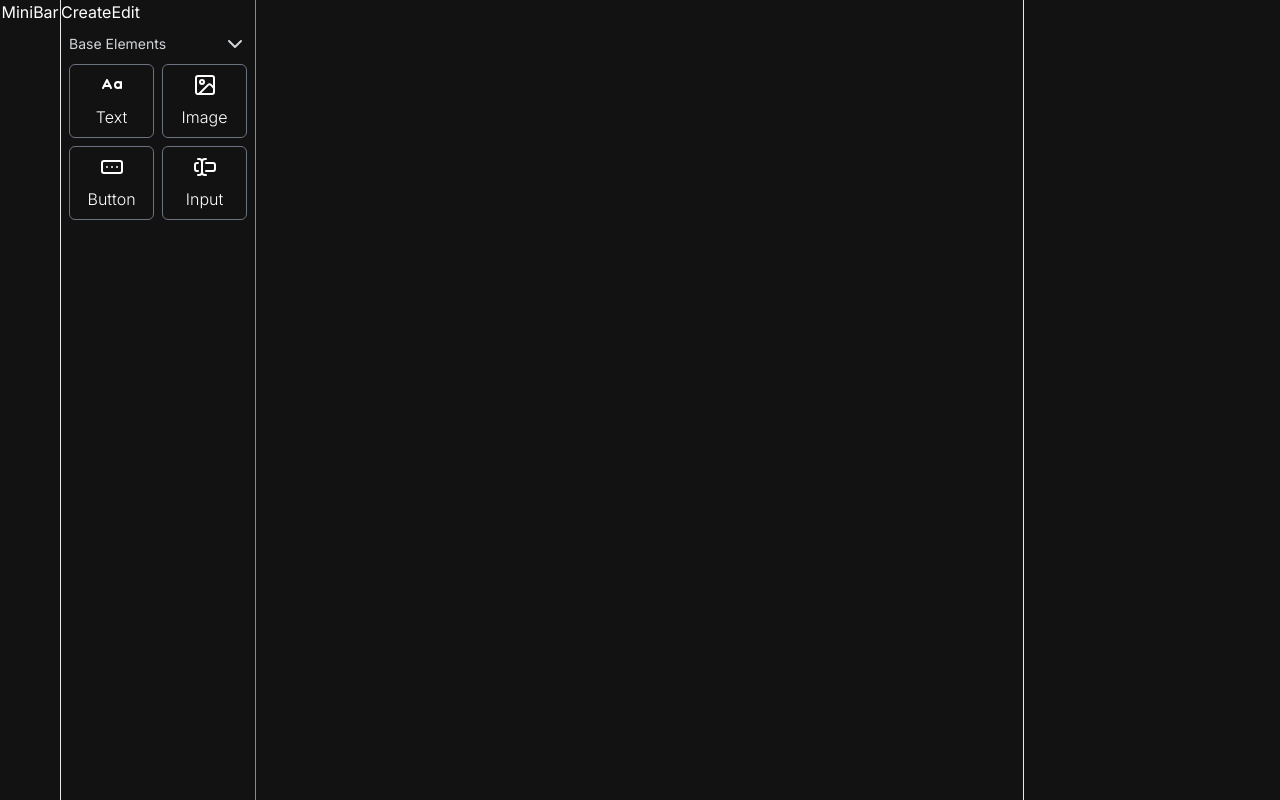
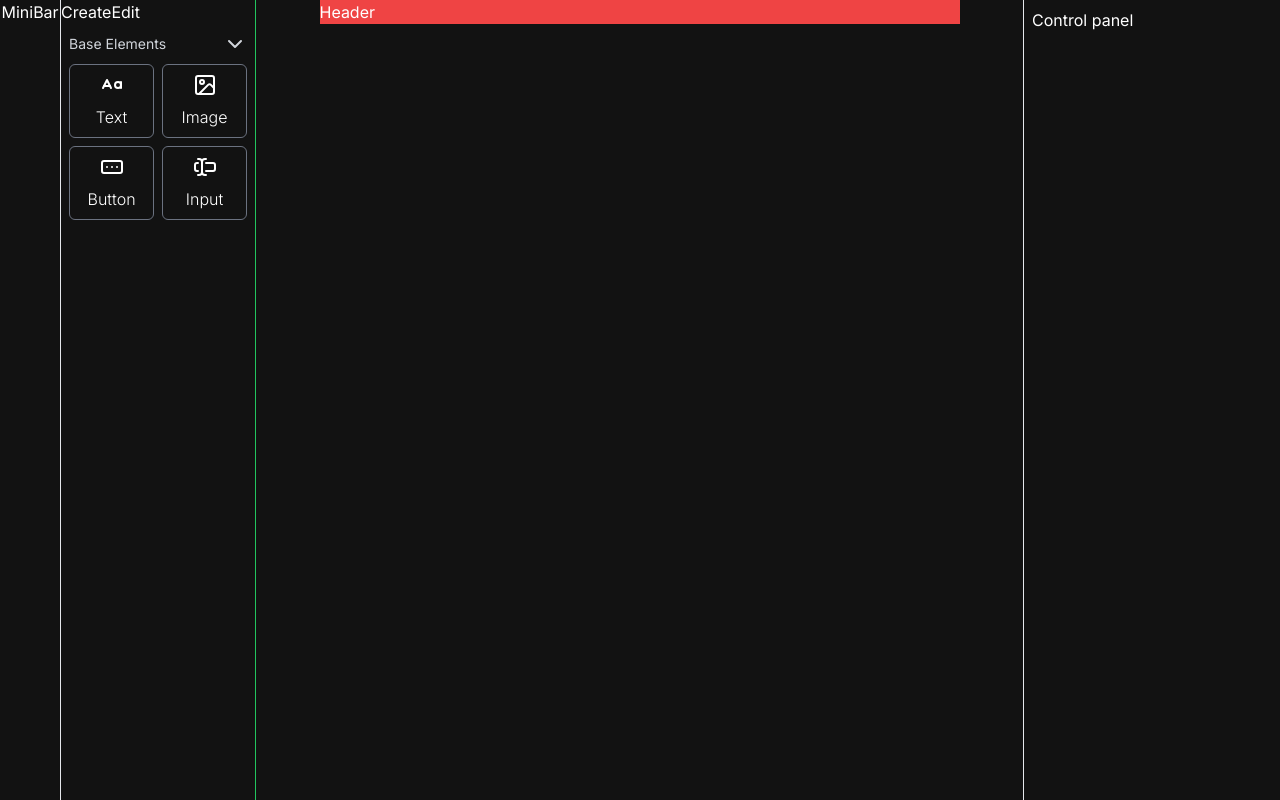
Before and after one commit to code-env/motion, a React (Vite) app: page /playground in a window 1280 px wide. Built offline with nearby package versions, Linux system fonts and the light colour scheme; what tailwindcss-dotted-background would draw is missing.

Commit message:
working on updating the Image customizing component

```diff
--- a/src/components/playground/controlpanel/ControlPanel.tsx
+++ b/src/components/playground/controlpanel/ControlPanel.tsx
@@ -6,8 +6,9 @@ const ControlPanel = () => {
   const { name: elementName } = useSelector((state: RootState) => state.baseEl);
 
   return (
-    <div className="w-1/5 p-2">
-      {elementName === "image" && <ImageControl />}
+    <div className="w-1/5 p-2 flex gap-4 flex-col">
+      <p>Control panel</p>
+      <div className="">{elementName === "image" && <ImageControl />}</div>
     </div>
   );
 };
--- /dev/null
+++ b/src/components/playground/preview/Header.tsx
@@ -0,0 +1,7 @@
+import React from "react";
+
+const Header = () => {
+  return <div className="fixed top-0 bg-red-500 w-1/2 mx-auto ">Header</div>;
+};
+
+export default Header;
--- a/src/components/playground/preview/Image.tsx
+++ b/src/components/playground/preview/Image.tsx
@@ -35,10 +35,7 @@ const ImageContainer = () => {
           />
         </div>
       ) : (
-        <div
-          {...getRootProps()}
-          className={isDragActive ? "active imagedrop" : "imagedrop"}
-        >
+        <div {...getRootProps()}>
           <input
             {...getInputProps()}
             accept=".jpg,.png,.svg,.gif"
--- a/src/components/playground/preview/Preview.tsx
+++ b/src/components/playground/preview/Preview.tsx
@@ -3,11 +3,13 @@
 import { useSelector } from "react-redux";
 import { RootState } from "../../../redux/store";
 import Image from "./Image";
+import Header from "./Header";
 
 const Preview = () => {
   const { name } = useSelector((state: RootState) => state.baseEl);
   return (
-    <div className="flex-1 h-full text-white min-h-screen relative border-r flex items-center justify-center">
+    <div className="flex-1 h-full text-white min-h-screen relative border-r flex items-center justify-center py-4">
+      <Header />
       {name === "image" && <Image />}
     </div>
   );
```
